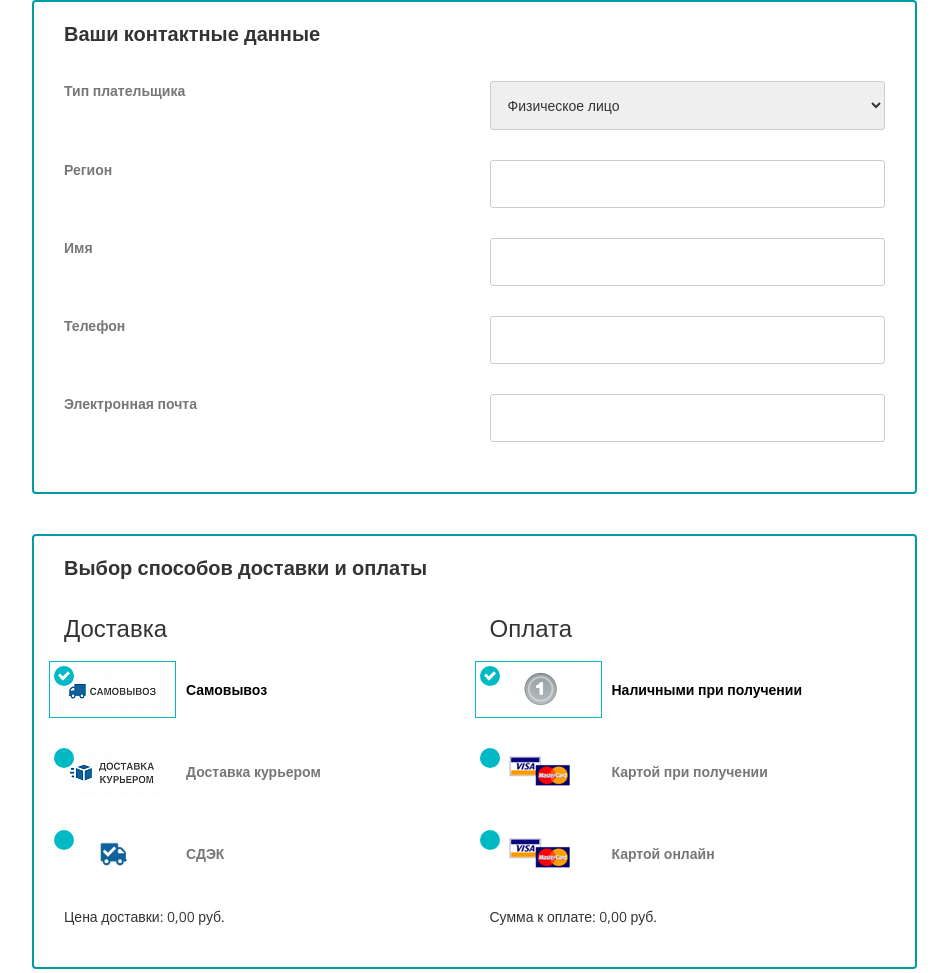
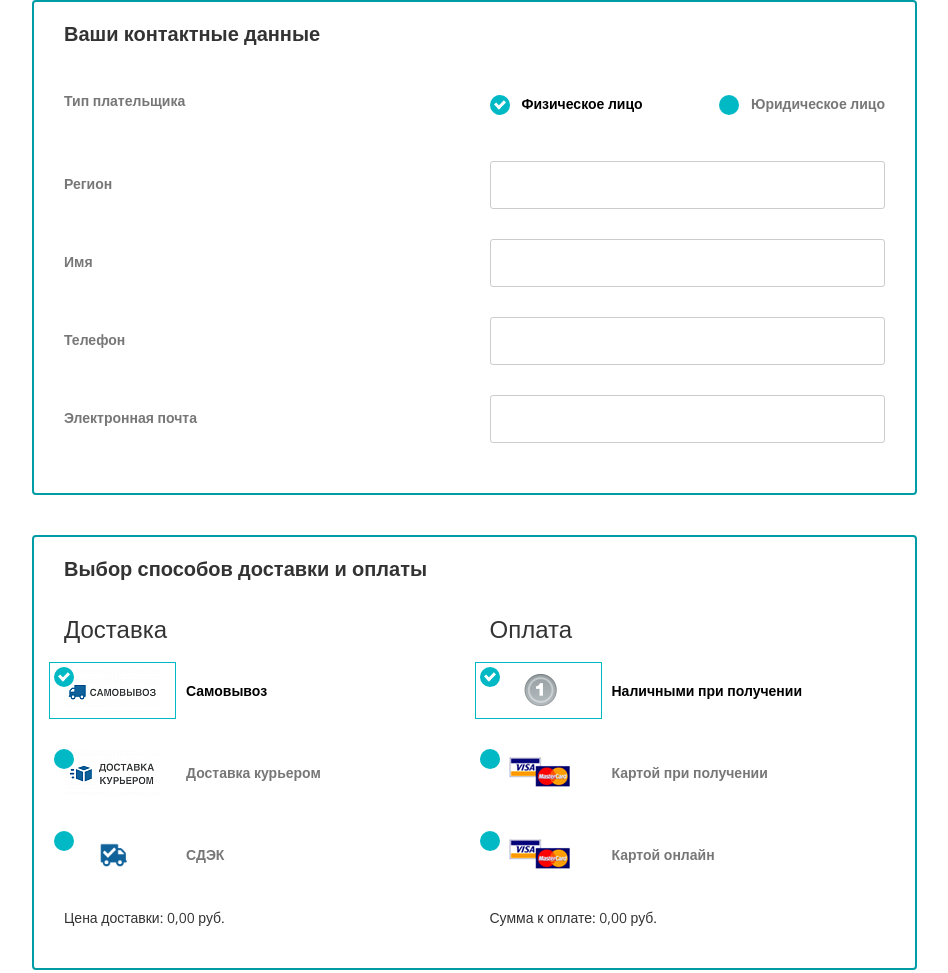
Before and after one commit to schegol/titan-order, a plain HTML site: page index.html in a window 1280 px wide. Shown: the top 973 px of the page, without its empty margins (13-961 px from the left). Drawn offline with nearby package versions, Linux system fonts and the light colour scheme.

Commit message:
Последние правки перед переносом?

```diff
--- a/index.html
+++ b/index.html
@@ -19,15 +19,23 @@
           <div class="contacts__fields">
             <div class="contacts__field row">
               <div class="label-wrapper label-wrapper--small col-sm-6">
-                <label class="contacts__field-label" for="orderLegalEntity">
+                <p class="contacts__field-label">
                   <span class="contacts__label-span">Тип плательщика</span>
-                </label>
+                </p>
               </div>
-              <div class="input-wrapper input-wrapper--small col-sm-6">
-                <select class="contacts__field-input contacts__field-input--select" id="orderLegalEntity" name="orderLegalEntity">
+              <div class="input-wrapper input-wrapper--small input-wrapper--entity-radio col-sm-6">
+                <!-- <select class="contacts__field-input contacts__field-input--select" id="orderLegalEntity" name="orderLegalEntity">
                   <option value="person" selected>Физическое лицо</option>
                   <option value="company">Юридическое лицо</option>
-                </select>
+                </select> -->
+                <label>
+                  <input class="contacts__radio-input visually-hidden-input" type="radio" name="orderLegalEntity" value="person" checked>
+                  <span class="contacts__label-span contacts__label-span--entity">Физическое лицо</span>
+                </label>
+                <label>
+                  <input class="contacts__radio-input visually-hidden-input" type="radio" name="orderLegalEntity" value="company">
+                  <span class="contacts__label-span contacts__label-span--entity">Юридическое лицо</span>
+                </label>
               </div>
             </div>
             <div class="contacts__field row">
@@ -269,13 +277,13 @@
               <label class="address-commentary__textarea-label" for="orderAddress">Адрес доставки<sup class="star-required"> *</sup></label>
             </div>
             <div class="input-wrapper input-wrapper--textarea col-xs-12">
-              <textarea class="address-commentary__textarea address-commentary__textarea--address" id="orderAddress" rows="8" cols="80"></textarea>
+              <textarea class="address-commentary__textarea address-commentary__textarea--address" id="orderAddress" rows="4"></textarea>
             </div>
             <div class="label-wrapper label-wrapper--big col-xs-12">
               <label class="address-commentary__textarea-label" for="orderCommentary">Комментарий к заказу</label>
             </div>
             <div class="input-wrapper input-wrapper--textarea col-xs-12">
-              <textarea class="address-commentary__textarea address-commentary__textarea--commentary" id="orderCommentary" rows="8" cols="80"></textarea>
+              <textarea class="address-commentary__textarea address-commentary__textarea--commentary" id="orderCommentary" rows="4"></textarea>
             </div>
           </div>
         </section>
@@ -348,7 +356,7 @@
                 <label class="company-info__textarea-label" for="orderCompanyDeliveryAddress">Адрес доставки<sup class="star-required"> *</sup></label>
               </div>
               <div class="input-wrapper input-wrapper--textarea col-xs-12">
-                <textarea class="company-info__textarea company-info__textarea--address" id="orderCompanyDeliveryAddress" rows="8" cols="80"></textarea>
+                <textarea class="company-info__textarea company-info__textarea--address" id="orderCompanyDeliveryAddress" rows="4"></textarea>
               </div>
             </div>
             <div class="company-info__field row">
@@ -356,7 +364,7 @@
                 <label class="company-info__textarea-label" for="orderCompanyCommentary">Комментарий к заказу</label>
               </div>
               <div class="input-wrapper input-wrapper--textarea col-xs-12">
-                <textarea class="company-info__textarea company-info__textarea--commentary" id="orderCompanyCommentary" rows="8" cols="80"></textarea>
+                <textarea class="company-info__textarea company-info__textarea--commentary" id="orderCompanyCommentary" rows="4"></textarea>
               </div>
             </div>
           </div>
--- a/script.js
+++ b/script.js
@@ -1,5 +1,5 @@
 $(document).ready(function() {
-  let legalEntity = $('#orderLegalEntity');
+  let legalEntity = $('input[name="orderLegalEntity"]');
   let companyInfoBlock = $('.company-info');
   let companyInfo = $('.company-info');
   let companyFields = $('[class$="--company"]');
--- a/style.css
+++ b/style.css
@@ -96,10 +96,6 @@ body {
   color: #777;
 }
 
-.contacts__label-span {
-  font-weight: bold;
-}
-
 .submit-section__btn {
   float: none !important;
   text-shadow: none;
@@ -130,11 +126,6 @@ body {
   box-shadow: inset 0 3px 5px rgba(0,0,0,.125);
 }
 
-.payment-delivery__radio-label.active-label {
-  color: #000;
-  font-weight: bold;
-}
-
 .payment-delivery__label-img {
   position: relative;
   box-sizing: content-box;
@@ -154,6 +145,10 @@ body {
   height: 20px;
   background-color: #00b9c5;
   border-radius: 50%;
+}
+
+.payment-delivery__radio-label {
+  cursor: pointer;
 }
 
 .payment-delivery__radio-label.active-label .payment-delivery__label-img::after {
@@ -178,6 +173,11 @@ body {
 
 .payment-delivery__label-span {
   padding-left: 10px;
+  font-weight: bold;
+}
+
+.payment-delivery__radio-label.active-label {
+  color: #000;
 }
 
 .payment-delivery__column-heading {
@@ -199,10 +199,70 @@ body {
   display: inline-block;
   margin-bottom: 15px;
   color: #777;
+  font-weight: bold;
+}
+
+.contacts__label-span--entity {
+  position: relative;
+  padding-left: 32px;
+}
+
+.contacts__label-span--entity::before {
+  content: "";
+  position: absolute;
+  top: 1px;
+  left: 0;
+  width: 20px;
+  height: 20px;
+  background-color: #00b9c5;
+  border-radius: 50%;
+}
+
+.contacts__radio-input {
+  margin: 0;
+}
+
+.contacts__radio-input:checked + .contacts__label-span--entity {
+  color: #000;
+}
+
+.contacts__radio-input:checked + .contacts__label-span--entity::after {
+  content: "";
+  position: absolute;
+  top: 6px;
+  left: 5px;
+  width: 10px;
+  height: 7px;
+  border-bottom: 3px solid #fff;
+  border-left: 3px solid #fff;
+  transform: rotate(-45deg);
+}
+
+.input-wrapper--entity-radio {
+  display: flex;
+  flex-wrap: wrap;
+  justify-content: space-between;
+  align-items: center;
+  min-height: 50px;
+  margin-bottom: 30px;
+}
+
+.input-wrapper--entity-radio > label {
+  cursor: pointer;
+}
+
+.input-wrapper--entity-radio > label:first-of-type {
+  margin-right: 15px;
 }
 
 @media (min-width: 768px) {
   .contacts__label-span {
     margin-bottom: 0;
   }
+
+  .label-wrapper--small {
+      min-height: 50px;
+      display: flex;
+      align-items: center;
+  }
 }
```
